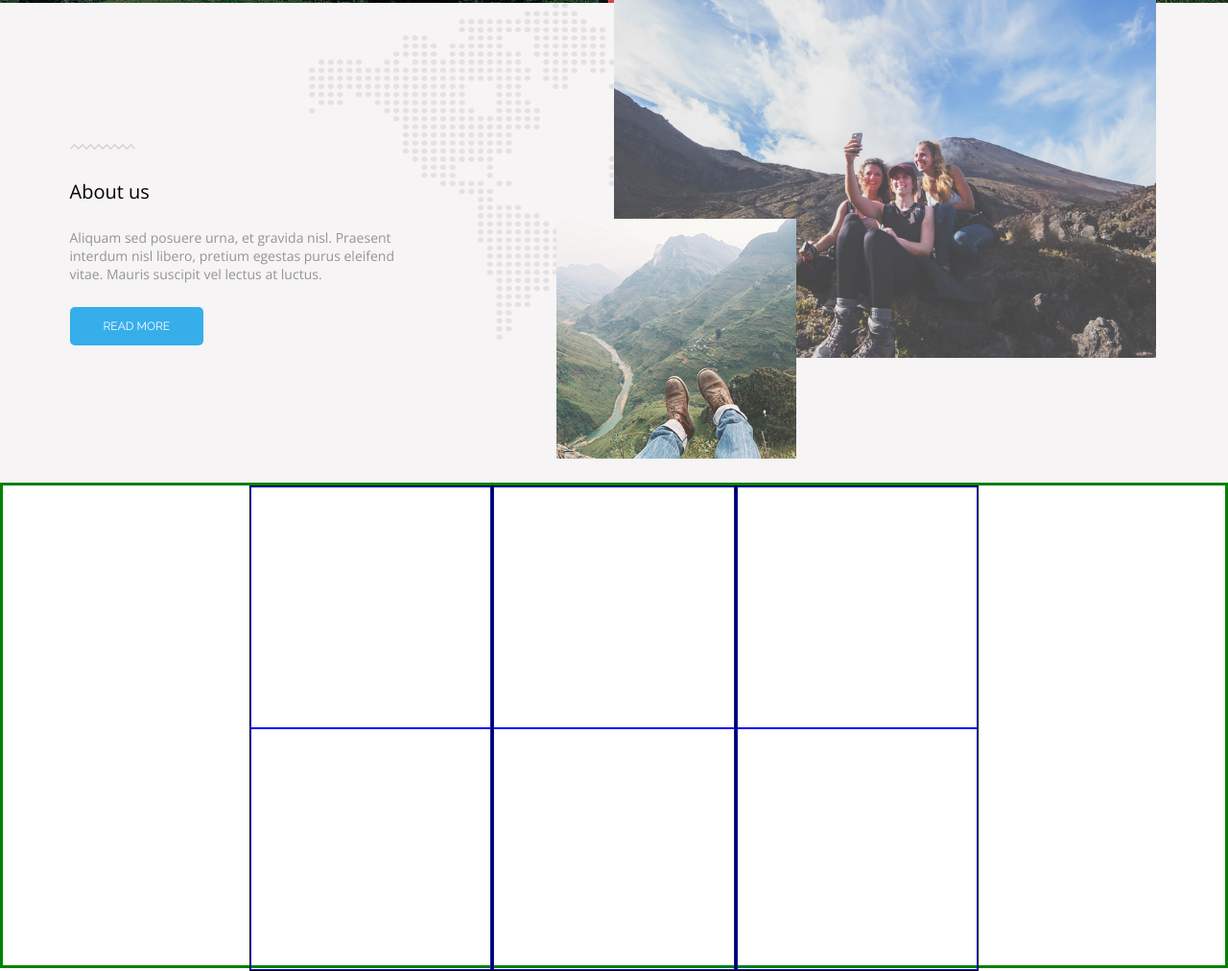
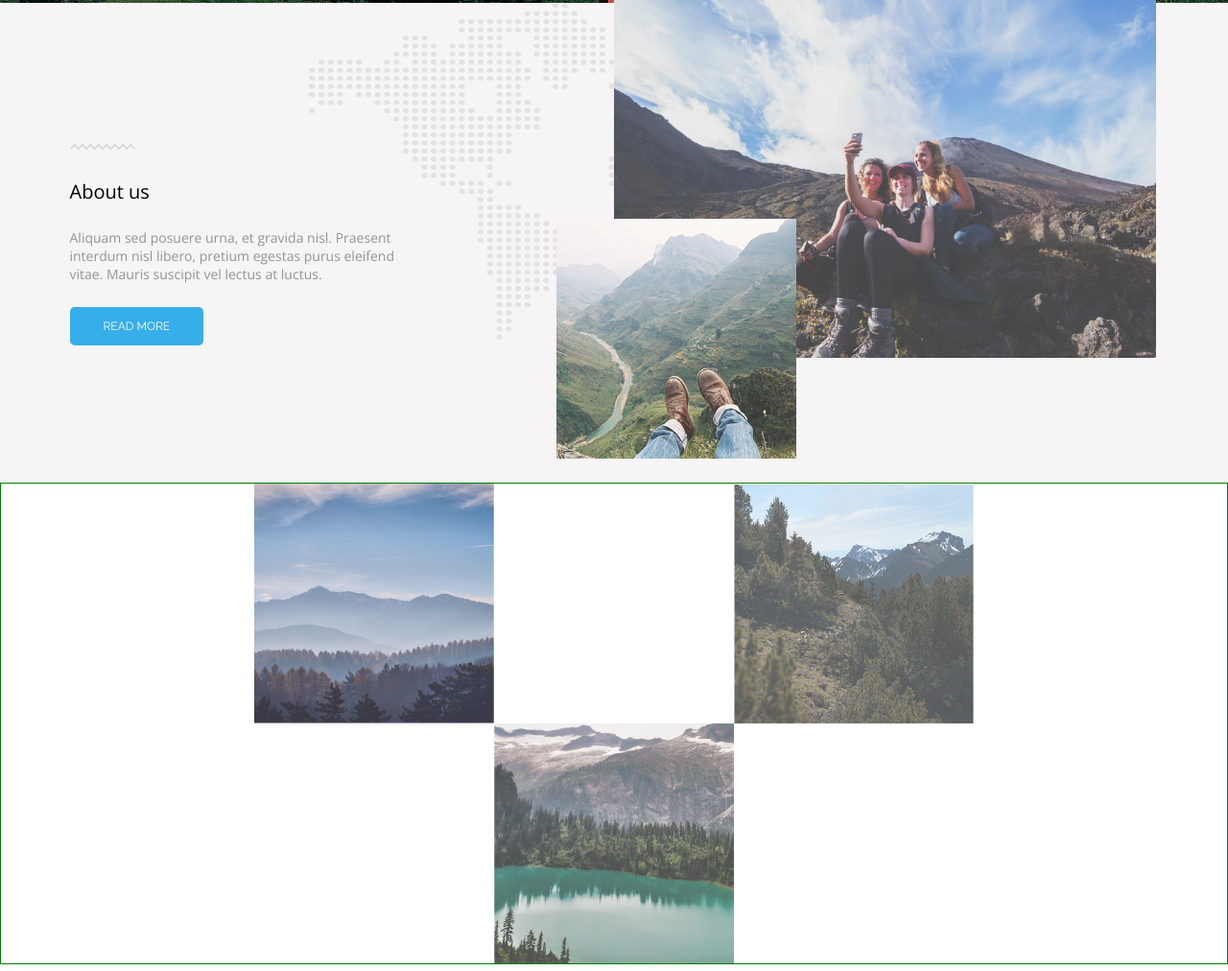
Before and after one commit to mkrupyshev/secl_study, a plain HTML site: page index.html in a window 1280 px wide. Shown: the part 692-1704 px from the top of the page at 96% size. Drawn offline with nearby package versions, Linux system fonts and the light colour scheme.

Commit message:
managed squares for Journal section

```diff
--- a/index.html
+++ b/index.html
@@ -129,6 +129,7 @@
 			<div class="table-journal">
 				<div class="journal-column">
 					<div class="journal-top-row">
+						<img src="images/mountain1.png">
 					</div>
 					<div class="journal-bottom-row">
 					</div>
@@ -137,10 +138,12 @@
 					<div class="journal-top-row">
 					</div>
 					<div class="journal-bottom-row">
+						<img src="images/mountain2.png">
 					</div>
 				</div>
 				<div class="journal-column">
 					<div class="journal-top-row">
+						<img src="images/mountain3.png">
 					</div>
 					<div class="journal-bottom-row">
 					</div>
--- a/style/style.css
+++ b/style/style.css
@@ -386,14 +386,14 @@ body{
 
 .journal {
 	height: 500px;
-	border: solid green;
+	border: solid 1px green;
 }
 
 .table-journal{
 	position: relative;
 	/*Расположение поверх фоновой карты*/
 	width: 100%;
-	max-width: 760px;
+	max-width: 750px;
 	margin: 0 auto;
 	/*Тип блока - таблица*/
 	display: table;
@@ -403,14 +403,25 @@ body{
 .journal-column {
 	display: table-cell;
 	width: 33%;
-	border: solid 1px black;
+	display: table-cell;
 }
 
 .journal-top-row {
 	height: 250px;
-	border: solid 1px blue;
+	display: table-cell;
 }
 .journal-bottom-row {
 	height: 250px;
-	border: solid 1px blue;
+	position: absolute;
+	bottom: 0;
 }
+
+.journal-top-row img {
+	position: relative;
+	width: 100%;
+}
+
+.journal-bottom-row img {
+	position: relative;
+	width: 250px;
+}
```
Also changed, not shown: images/mountain1.png (added), images/mountain2.png (added), images/mountain3.png (added).
